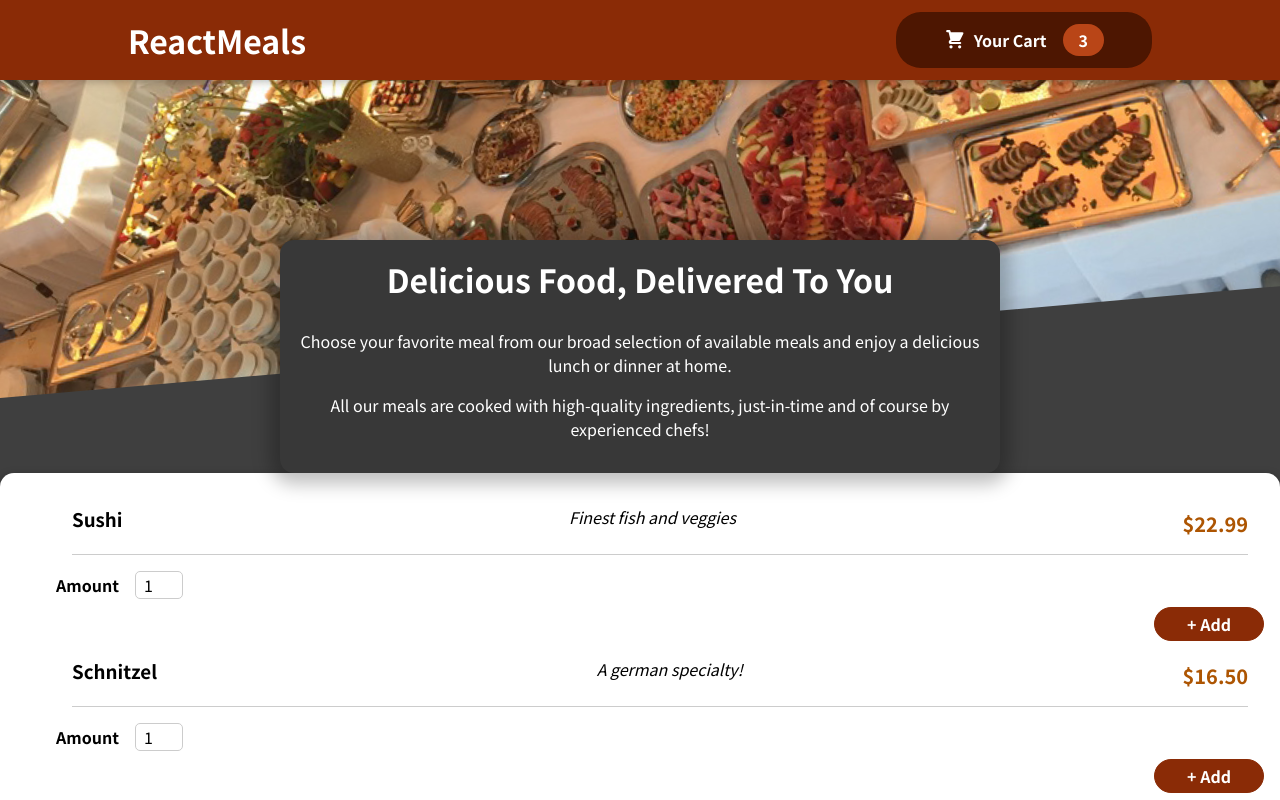
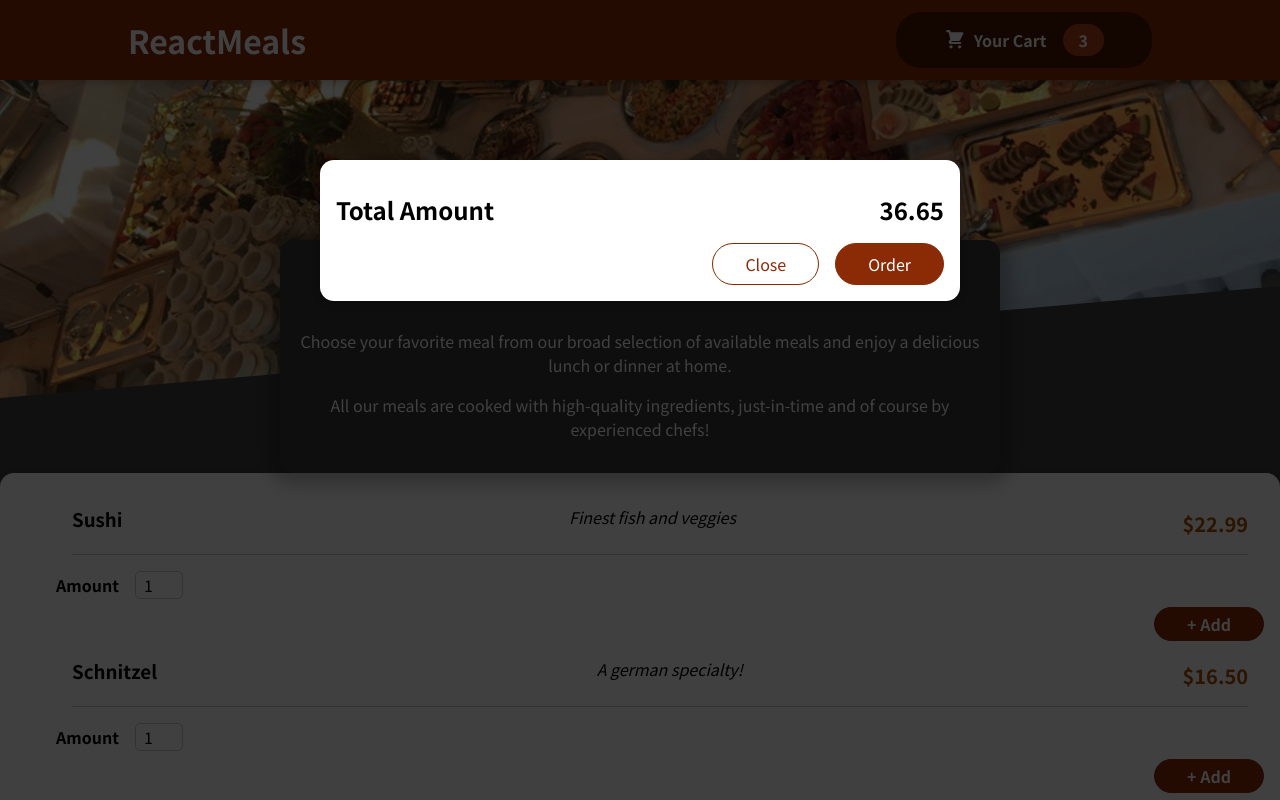
Before and after one commit to SamuelDourado/react-course-2023, a React (Create React App) app in the folder food-order/: page / in a window 1280 px wide. Shown: the top 800 px of the page. Built offline with nearby package versions, Linux system fonts and the light colour scheme.

Commit message:
Adiciona Modal e Cart componente

```diff
--- a/food-order/public/index.html
+++ b/food-order/public/index.html
@@ -28,6 +28,7 @@
   </head>
   <body>
     <noscript>You need to enable JavaScript to run this app.</noscript>
+    <div id="overlays"></div>
     <div id="root"></div>
     <!--
       This HTML file is a template.
--- a/food-order/src/App.js
+++ b/food-order/src/App.js
@@ -1,10 +1,12 @@
 import { Fragment } from "react";
 import Header from "./components/Layout/Header";
 import Meals from "./components/Meals/Meals";
+import Cart from "./components/Cart/Cart";
 
 function App() {
   return (
     <Fragment>
+      <Cart />
       <Header />
       <main>
         <Meals />
--- /dev/null
+++ b/food-order/src/components/Cart/Cart.js
@@ -0,0 +1,37 @@
+import Modal from "../UI/Modal";
+import classes from "./Cart.module.css";
+
+const Cart = (props) => {
+  const cartItem = () => {
+    return (
+      <ul className={classes["cart-items"]}>
+        {[
+          {
+            id: "c1",
+            name: "Sushi",
+            amount: 2,
+            price: 12.99,
+          },
+        ].map((item) => (
+          <li>{item.name}</li>
+        ))}
+      </ul>
+    );
+  };
+
+  return (
+    <Modal>
+      {cartItem}
+      <div className={classes.total}>
+        <span>Total Amount</span>
+        <span>36.65</span>
+      </div>
+      <div className={classes.actions}>
+        <button className={classes['button--alt']}>Close</button>
+        <button className={classes.button}>Order</button>
+      </div>
+    </Modal>
+  );
+};
+
+export default Cart;
--- /dev/null
+++ b/food-order/src/components/Cart/Cart.module.css
@@ -0,0 +1,46 @@
+.cart-items {
+  list-style: none;
+  margin: 0;
+  padding: 0;
+  max-height: 20rem;
+  overflow: auto;
+}
+
+.total {
+  display: flex;
+  justify-content: space-between;
+  align-items: center;
+  font-weight: bold;
+  font-size: 1.5rem;
+  margin: 1rem 0;
+}
+
+.actions {
+  text-align: right;
+}
+
+.actions button {
+  font: inherit;
+  cursor: pointer;
+  background-color: transparent;
+  border: 1px solid #8a2b06;
+  padding: 0.5rem 2rem;
+  border-radius: 25px;
+  margin-left: 1rem;
+}
+
+.actions button:hover,
+.actions button:active {
+  background-color: #5a1a01;
+  border-color: #5a1a01;
+  color: white;
+}
+
+.actions .button--alt {
+  color: #8a2b06;
+}
+
+.actions .button {
+  background-color: #8a2b06;
+  color: white;
+}
--- a/food-order/src/components/Meals/Meal/Meal.js
+++ b/food-order/src/components/Meals/Meal/Meal.js
@@ -14,7 +14,7 @@ const Meal = (props) => {
         <div className={classes.price}>{price}</div>
       </div>
       <div>
-        <MealForm />
+        <MealForm id={props.key}/>
       </div>
     </li>
   );
--- a/food-order/src/components/Meals/Meal/MealForm.js
+++ b/food-order/src/components/Meals/Meal/MealForm.js
@@ -7,7 +7,7 @@ const MealForm = (props) => {
       <Input
         label="Amount"
         input={{
-          id: "amount",
+          id: `amount_${props.id}`,
           type: "number",
           mim: "1",
           max: "5",
--- /dev/null
+++ b/food-order/src/components/UI/Modal.js
@@ -0,0 +1,26 @@
+import classes from './Modal.module.css';
+import { Fragment } from 'react';
+import ReactDOM  from 'react-dom';
+
+const Backdrop = props => {
+  return <div className={classes.backdrop}></div>
+};
+
+const ModalOverlay = props => {
+  return <div className={classes.modal}>
+    <div className={classes.content}>
+      {props.children}
+    </div>
+  </div>
+};
+
+const portalElement = document.getElementById('overlays');
+
+const Modal = (props) => {
+  return <Fragment>
+    {ReactDOM.createPortal(<Backdrop/>, portalElement)}
+    {ReactDOM.createPortal(<ModalOverlay>{props.children }</ModalOverlay>, portalElement)}
+  </Fragment>
+};
+
+export default Modal;
--- /dev/null
+++ b/food-order/src/components/UI/Modal.module.css
@@ -0,0 +1,40 @@
+.backdrop {
+  position: fixed;
+  top: 0;
+  left: 0;
+  width: 100%;
+  height: 100vh;
+  z-index: 20;
+  background-color: rgba(0, 0, 0, 0.75);
+}
+
+.modal {
+  position: fixed;
+  top: 20vh;
+  left: 5%;
+  width: 90%;
+  background-color: white;
+  padding: 1rem;
+  border-radius: 14px;
+  box-shadow: 0 2px 8px rgba(0, 0, 0, 0.25);
+  z-index: 30;
+  animation: slide-down 300ms ease-out forwards;
+}
+
+@media (min-width: 768px) {
+  .modal {
+    width: 40rem;
+    left: calc(50% - 20rem);
+  }
+}
+
+@keyframes slide-down {
+  from {
+    opacity: 0;
+    transform: translateY(-3rem);
+  }
+  to {
+    opacity: 1;
+    transform: translateY(0);
+  }
+}
```
